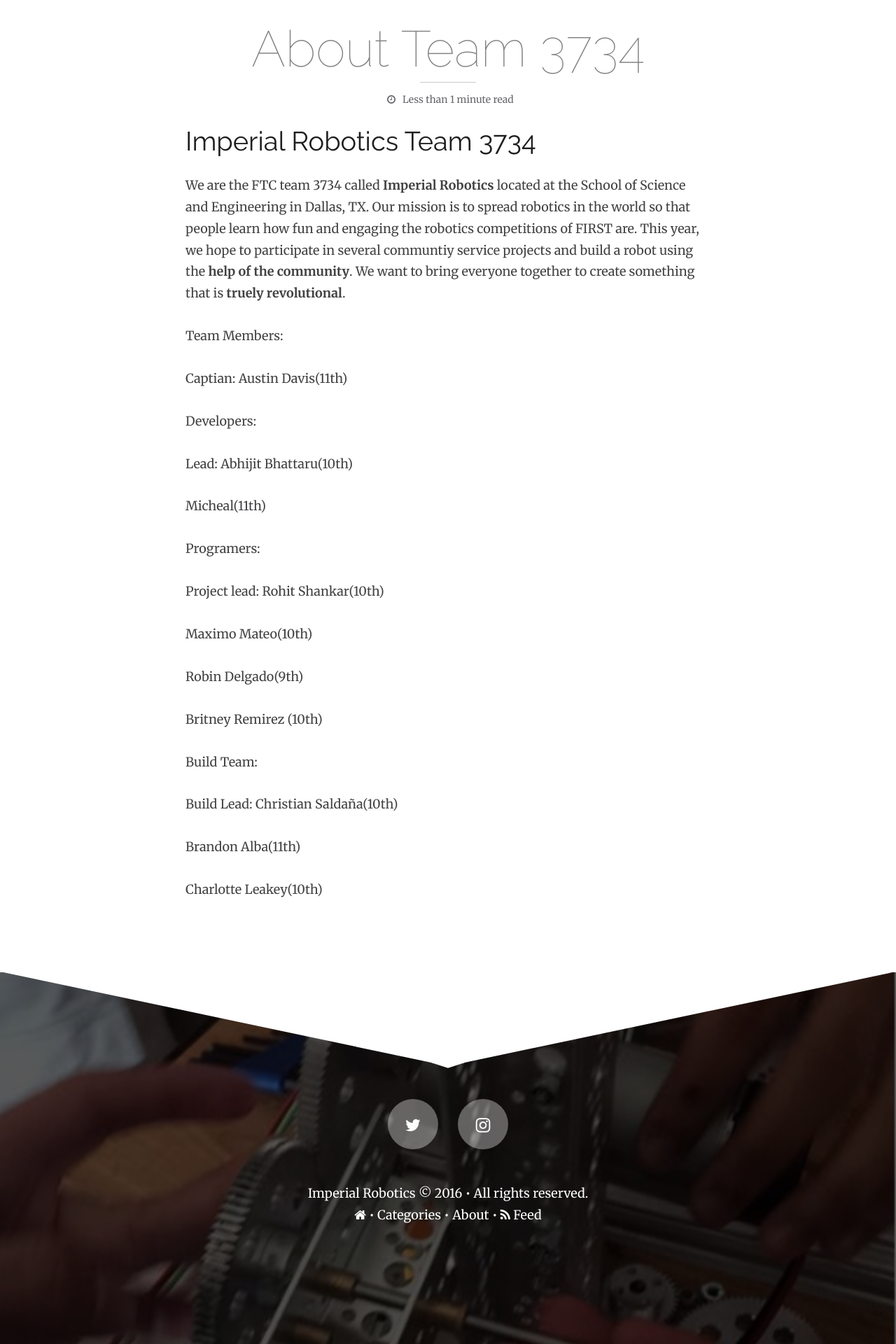
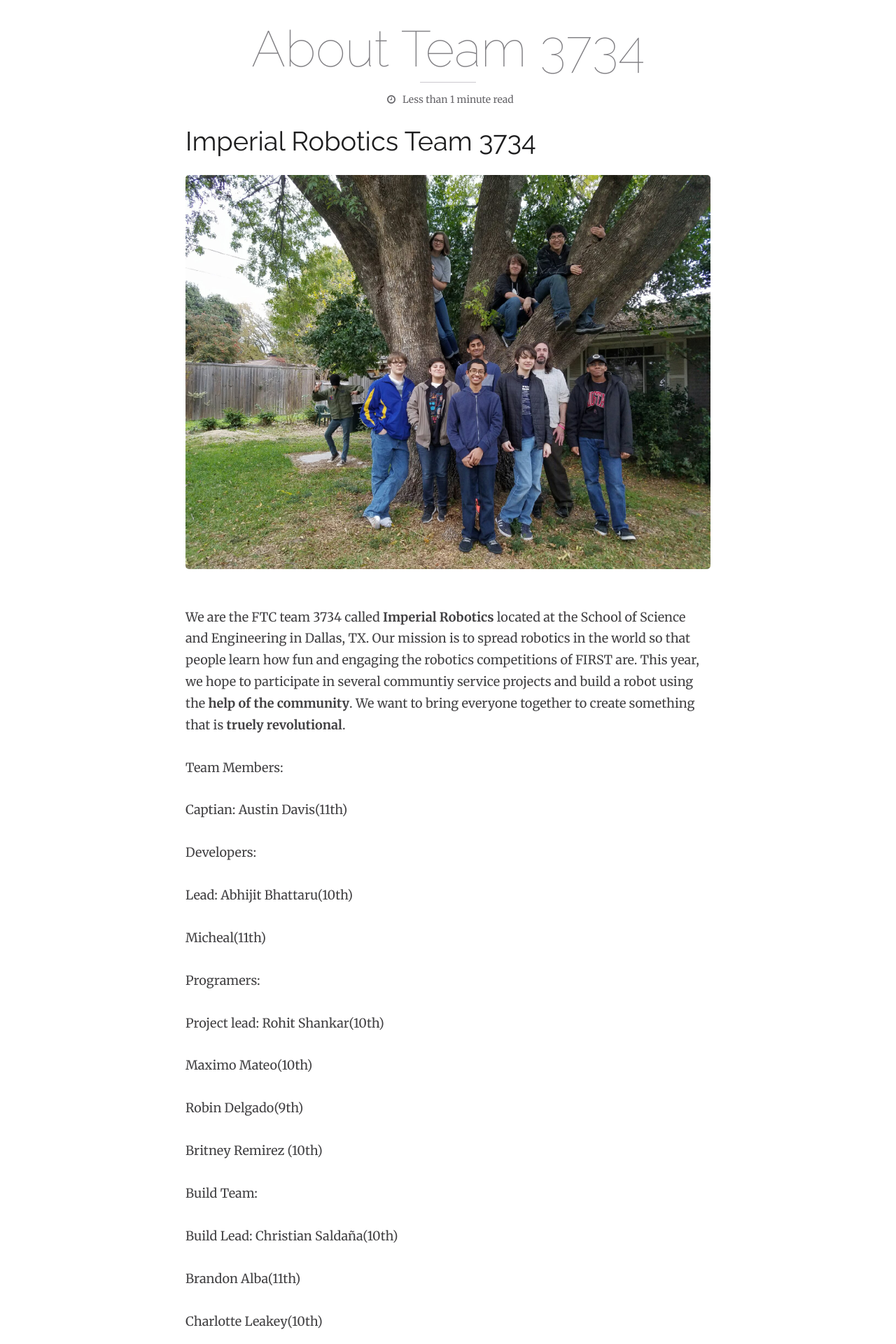
Before and after one commit to hmfaysal/hmfaysal-omega-theme, a Jekyll site: the page built from _pages/about.md, in a window 1280 px wide. Shown: the part 578-2498 px from the top of the page at 70% size. Built offline with Jekyll 4.4.1, drawn with Linux system fonts in a browser that asks for light colours.

Commit message:
Update about.md

```diff
--- a/_pages/about.md
+++ b/_pages/about.md
@@ -5,6 +5,8 @@
 tags: [tags]
 ---
 # Imperial Robotics Team 3734
+
+<img src="{{ site.url }}/images/GroupPicture.JPG" alt="Team">
 
 We are the FTC team 3734 called **Imperial Robotics** located at the School of Science and Engineering in Dallas, TX. Our mission is to
 spread robotics in the world so that people learn how fun and engaging the robotics competitions of FIRST are. This year,
```
